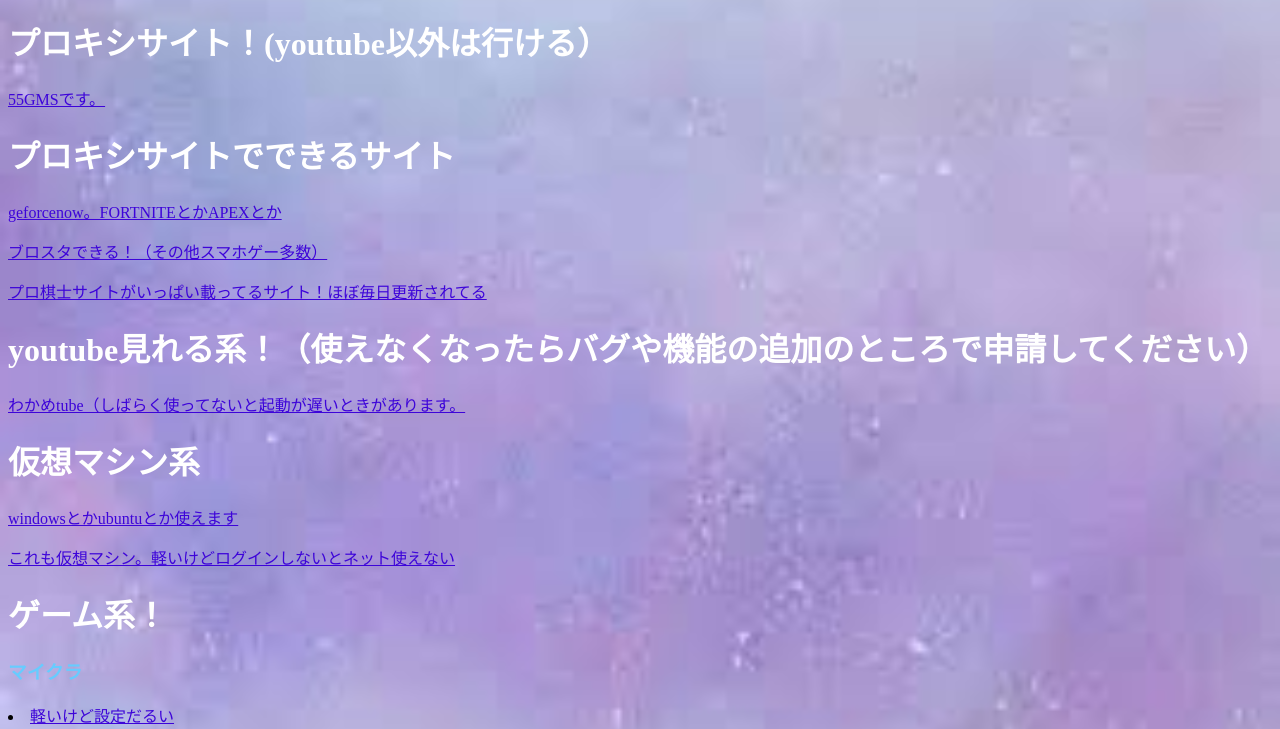
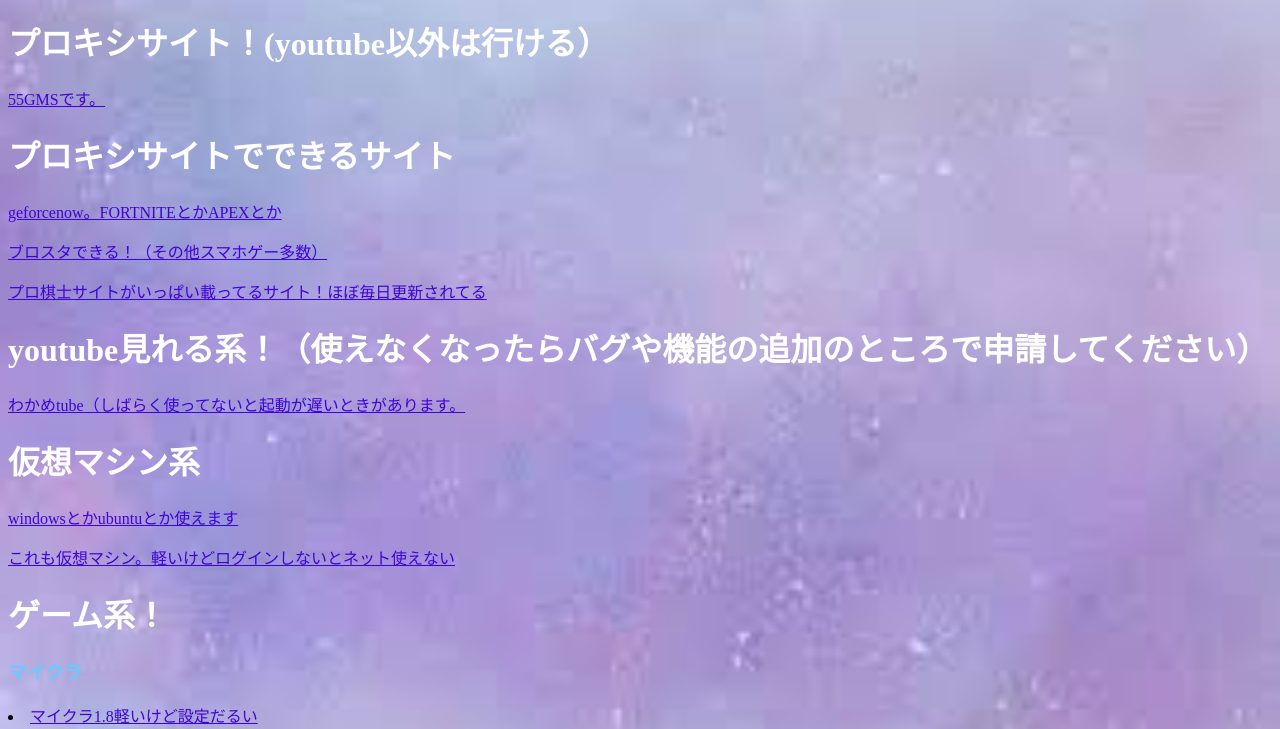
Before and after one commit to ISHIDA-ISD/ishida-student, a plain HTML site: page student.html in a window 1280 px wide. Shown: the part 55-784 px from the top of the page. Drawn offline with Linux system fonts and the light colour scheme.

Commit message:
Update student.html

```diff
--- a/student.html
+++ b/student.html
@@ -38,7 +38,7 @@
     <p><a href="https://distrosea.com">これも仮想マシン。軽いけどログインしないとネット使えない</a></p>
     <h1 id="game">ゲーム系！</h1>
     <h3>マイクラ</h3>
-    <li><a href="https://ishida-isd.github.io/-1.8.8-wasm-gc/">軽いけど設定だるい</a></li>
+    <li><a href="https://ishida-isd.github.io/-1.8.8-wasm-gc/">マイクラ1.8軽いけど設定だるい</a></li><p>やり方は<a herf="https://ishida-isd.github.io/-jspi-/</p>
     <li><a herf="https
     <li><a href="https://ishida-isd.github.io/-1.8.8-/">マイクラ1.8（設定しなくていいけどちょっと重い）</a></li>
     <li><a href="https://ishida-isd.github.io/-1.12.2-/">マイクラ1.12.2（今のところ一番新しい）</a></li>
```
